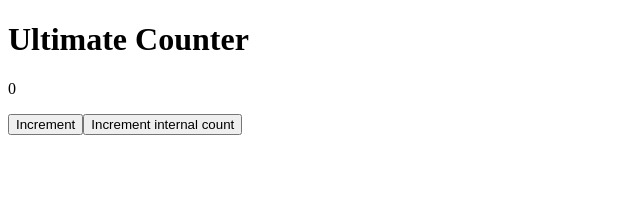
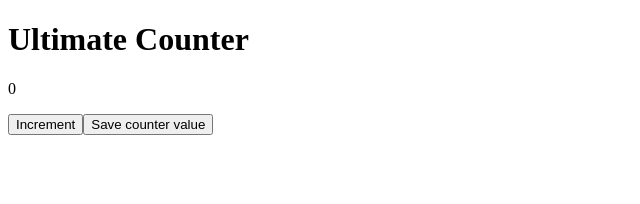
Before and after one commit to Maamun/ultCoReact, a React (Create React App) app in the folder ult-react-co/: page / in a window 1280 px wide. Shown: the top 204 px of the page, without its empty margins (0-640 px from the left). Built offline with nearby package versions, Linux system fonts and the light colour scheme.

Commit message:
Empty dependecy array in useEffect

```diff
--- a/ult-react-co/src/Counter.js
+++ b/ult-react-co/src/Counter.js
@@ -2,20 +2,24 @@ import React, { Fragment, useState, useEffect } from "react";
 
 const Counter = () => {
   const [counter, setCounter] = useState(0);
-  const [internalCount, setInternalCount] = useState(0);
   useEffect(() => {
     document.title = `Counter set to ${counter}`;
     console.log("Title was set");
   }, [counter]);
+  useEffect(() => {
+    const savedCounterValue = localStorage.getItem("ultimateCounter");
+    if (savedCounterValue != null) {
+      setCounter(parseInt(savedCounterValue), 10);
+    }
+  }, []);
   const onCountClickHandler = () => {
     setCounter(c => c + 1);
   };
-  const onInternalCountClickHandler = () => {
-    setInternalCount(i => i + 1);
+  const onSaveClickHandler = () => {
+    localStorage.setItem("ultimateCounter", counter);
   };
   console.log("Main render return");
-  /* document.title = `Counter set to ${counter}`
-  the code that runs inline in this function all needs to be executed before the view is returned !!*/
+
   return (
     <Fragment>
       <h1>Ultimate Counter</h1>
@@ -23,21 +27,14 @@ const Counter = () => {
       <button type="button" onClick={onCountClickHandler}>
         Increment
       </button>
-      <button type="button" onClick={onInternalCountClickHandler}>
-        Increment internal count
+      <button type="button" onClick={onSaveClickHandler}>
+        Save counter value
       </button>
     </Fragment>
   );
 };
-/* - title element resides in the head element of the static html file, while our react application will be boostrapped inside the root div, this means that the title element is not part of the react application, so updating it from any component inside our react appication is a SIDE EFFECT!
-- when any of the state variables gets changed, react will re-render the entire component and that means re-calling the component function.
-- Side effects should not be part of the pure render cycle of the component.
-- Every action and every function call is work the browser needs to do, if we ignore every isolated incident we soon end up with applications with performance impact becomes noticeable, and we have to remember that many users are not running the code in powerful development computers, so code seems to run fine in our machines, might perform slow in users's old spec laptop or phone. also many operations are more costly to start with and some operations should not be repeated. Imagine running subscription code with every re-render of this component or any parent component, beacause it's important to keep in mind that when we set state we re-render the component and any component that is part of that component child tree in the JSX will also be re-rended, this means that side effects in our main render cycle becomes more and more costly as our application grows larger.
-- the code that runs inline in this function all needs to be executed before the view is returned !! which is say that rendering this component should be blocked sut so we can set the document title. The most important part of this component is to update the view as fast as possible, and if the document title is set a few milliseconds later that is perfectly ok.
-- We need a place where we can encapsulate the side effects and that's inside the useEffect hook
-- useEffect hook is called by react every time the component has rendered. but it is called asynchronously after the component has been rendered already. This means react promises to execute this function but it does not block the rendering of he component and it runs as soon as possible there after.
- - the main render message was written to the console before teh title was set message, and this means that the component was rendererd before the title was set. this is exactly what we expected. so setting the document title is no longer blocking our component rendering.
- - as the document title contains the counter value, it would be fair to say that it should only be set when this value changes. setting it again when anything else happens is a waste of processing cycles.
- - !! the useEffect function is still processed on each render, but the callback will only ever be executed hen any of the dependencies in the array changes.*/
+/* - If we provide an empty dependency array to useEffect hook, in effect we instruct react to only execute this hook once when the component is first mounted.
+- Anything that we declare inside the useEffect function does not have to be part of the dependency array, only variables declared outside of the useEffect hook but still inside of our component function needs to be part of the dependecy array.
+- The rendering happened before the useeffect ran, in real world applications, we can write code to defer the rendeing of the view until these effects have ran, however we need to pick which view that is and perhaps to display a message to say that something is loading. react will run the useEffect asynchronously after the view has been rendered.*/
 
 export default Counter;
```
